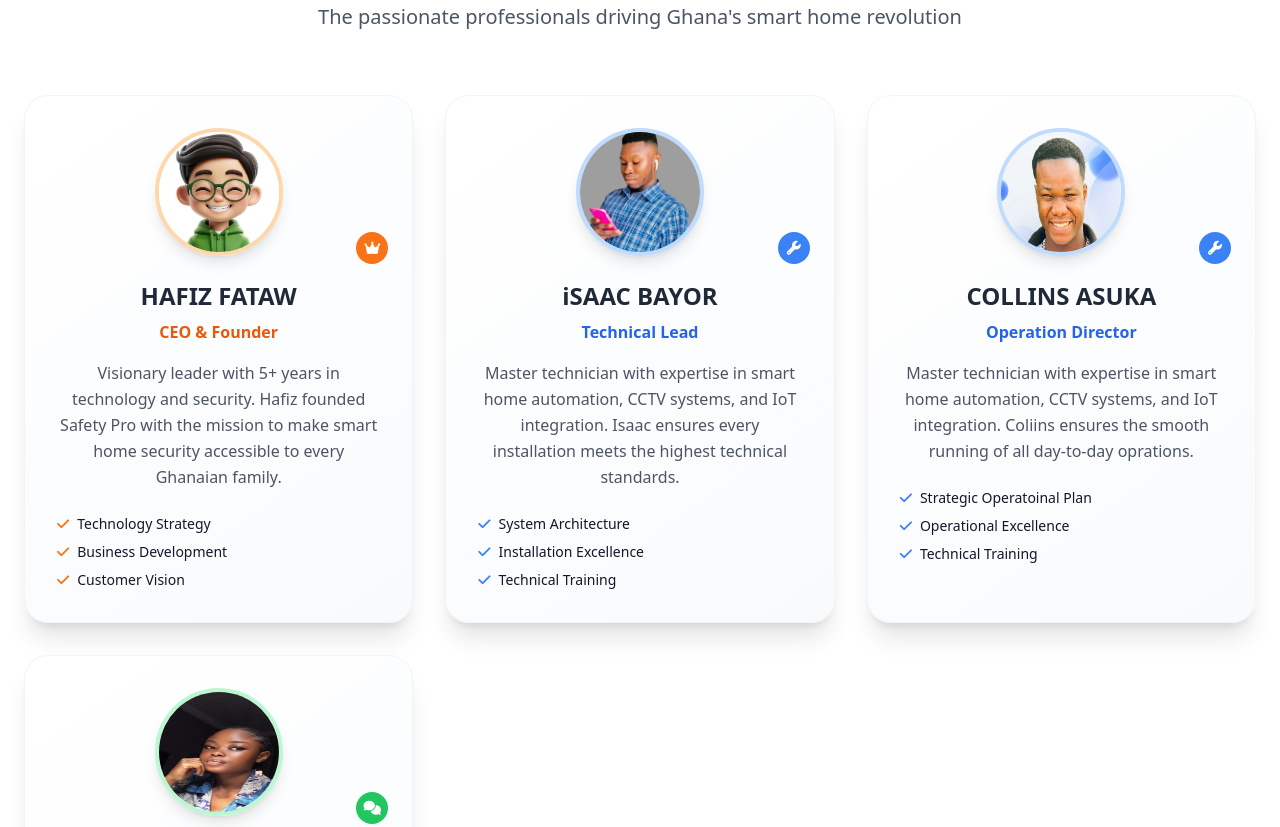
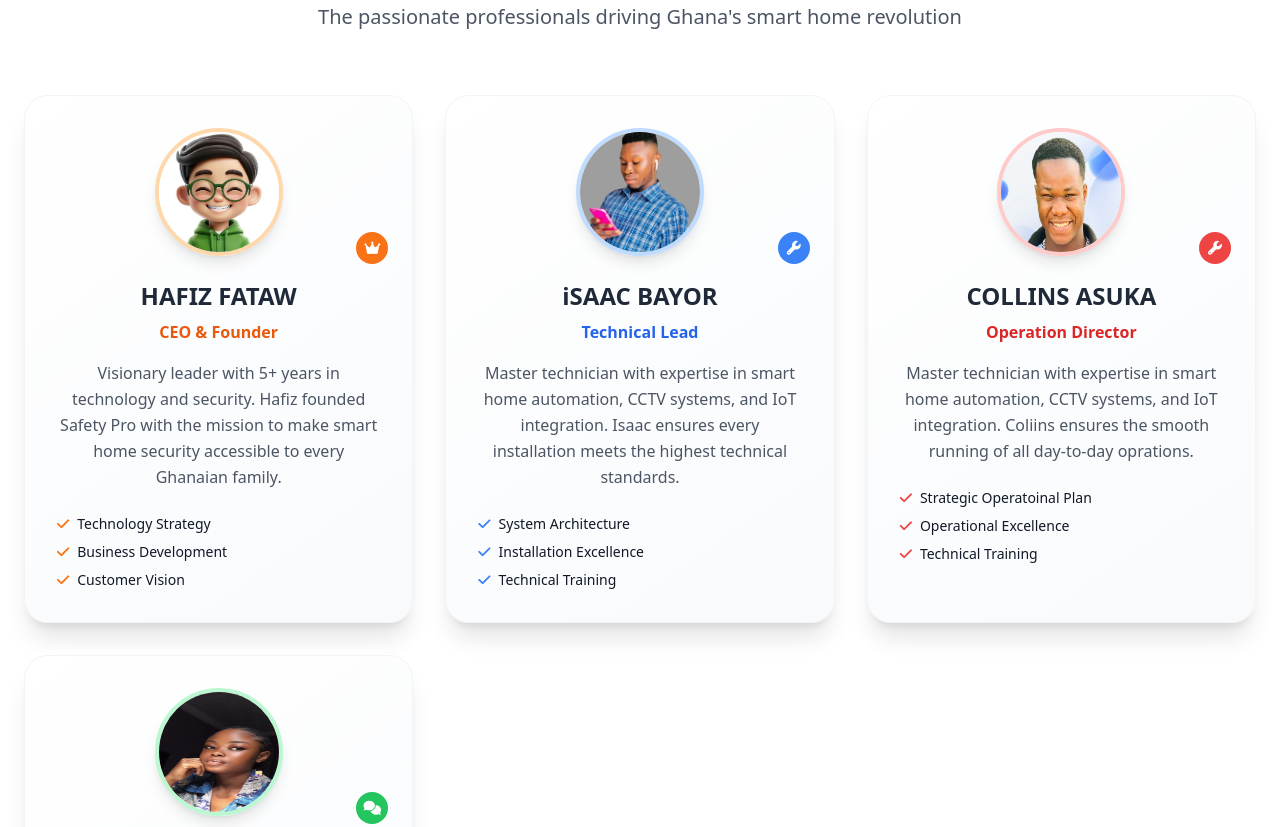
Before and after one commit to iSaacBaYor/SafetyPro-Installations, a plain HTML site: page about.html in a window 1280 px wide. Shown: the part 2579-3406 px from the top of the page. Drawn offline with nearby package versions, Linux system fonts and the light colour scheme.

Commit message:
All changed

```diff
--- a/about.html
+++ b/about.html
@@ -327,28 +327,28 @@
          <!-- Team Member 3 -->
         <div class="team-card rounded-3xl shadow-xl p-8 text-center border border-gray-100">
           <div class="relative mb-6">
-            <img src="assets/asuka.jpg" alt="Isaac Bayor - Technical Lead" class="w-32 h-32 mx-auto rounded-full shadow-lg border-4 border-blue-200">
-            <div class="absolute -bottom-2 -right-2 bg-blue-500 text-white rounded-full w-8 h-8 flex items-center justify-center">
+            <img src="assets/asuka.jpg" alt="Isaac Bayor - Technical Lead" class="w-32 h-32 mx-auto rounded-full shadow-lg border-4 border-red-200">
+            <div class="absolute -bottom-2 -right-2 bg-red-500 text-white rounded-full w-8 h-8 flex items-center justify-center">
               <i class="fas fa-wrench text-sm"></i>
             </div>
           </div>
           <h3 class="text-2xl font-bold text-gray-800 mb-2">COLLINS ASUKA</h3>
-          <p class="text-blue-600 font-semibold mb-4">Operation Director</p>
+          <p class="text-red-600 font-semibold mb-4">Operation Director</p>
           <p class="text-gray-600 leading-relaxed mb-6">
             Master technician with expertise in smart home automation, CCTV systems, and IoT integration.
             Coliins ensures the smooth running of all day-to-day oprations.
           </p>
           <div class="space-y-2 text-sm text-left">
             <div class="flex items-center">
-              <i class="fas fa-check text-blue-500 mr-2"></i>
+              <i class="fas fa-check text-red-500 mr-2"></i>
               <span>Strategic Operatoinal Plan</span>
             </div>
             <div class="flex items-center">
-              <i class="fas fa-check text-blue-500 mr-2"></i>
+              <i class="fas fa-check text-red-500 mr-2"></i>
               <span>Operational Excellence</span>
             </div>
             <div class="flex items-center">
-              <i class="fas fa-check text-blue-500 mr-2"></i>
+              <i class="fas fa-check text-red-500 mr-2"></i>
               <span>Technical Training</span>
             </div>
           </div>
@@ -465,7 +465,7 @@
         <div>
           <h4 class="font-semibold mb-4">Contact Info</h4>
           <div class="space-y-2 text-gray-300">
-            <p><a href="mailto:safetyproinstallations@gmail.com" class="text-orange-600 font-semibold hover:text-orange-700">
+            <p><a href="mailto:safetyproinstallations@gmail.com" class="text-white-600 font-semibold hover:text-orange-700">
           safetyproinstallations@gmail.com
         </a></p>
             <p><i class="fas fa-phone mr-2"></i>+233 24 123 4567</p>
```
Also changed, not shown: contact.html (+1 -1 lines), index.html (+1 -1 lines), services.html (+1 -1 lines).
